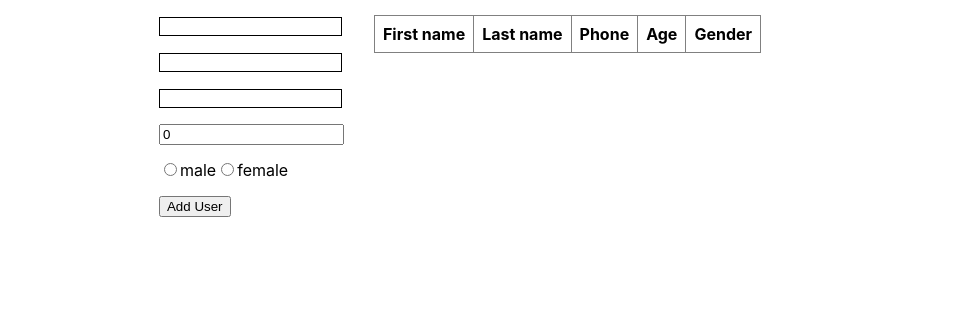
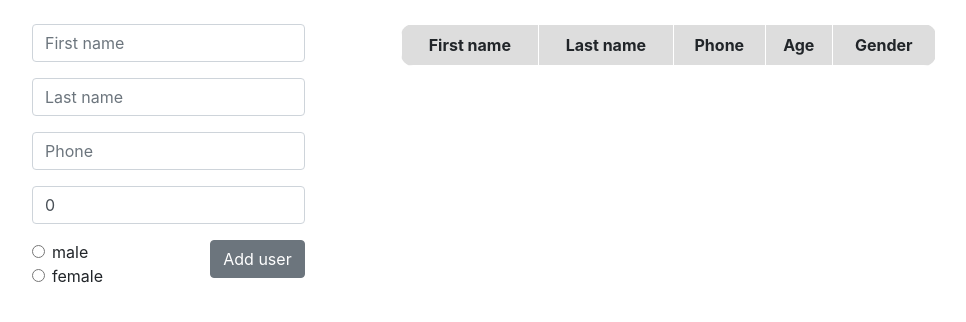
Before and after one commit to Shrigorevich/test-react, a React (Create React App) app: page / in a window 1280 px wide. Shown: the top 322 px of the page, without its empty margins (180-1146 px from the left). Built offline with nearby package versions, Linux system fonts and the light colour scheme.

Commit message:
Final uploading

```diff
--- a/public/index.html
+++ b/public/index.html
@@ -13,6 +13,7 @@
       user's mobile device or desktop. See https://developers.google.com/web/fundamentals/web-app-manifest/
     -->
     <link rel="manifest" href="%PUBLIC_URL%/manifest.json" />
+    <link rel="stylesheet" href="https://stackpath.bootstrapcdn.com/bootstrap/4.4.1/css/bootstrap.min.css" integrity="sha384-Vkoo8x4CGsO3+Hhxv8T/Q5PaXtkKtu6ug5TOeNV6gBiFeWPGFN9MuhOf23Q9Ifjh" crossorigin="anonymous">
     <!--
       Notice the use of %PUBLIC_URL% in the tags above.
       It will be replaced with the URL of the `public` folder during the build.
--- a/src/components/Table.js
+++ b/src/components/Table.js
@@ -3,8 +3,8 @@ import TableRow from "./TableRow";
 
 const Table = props => {
   return (
-    <div className="table">
-      <table border="1">
+    <div className="col-md-7 p-4">
+      <table>
         <thead>
           <tr>
             <th data-value="firstName" onClick={props.sorting}>First name</th>
--- a/src/components/TableRow.js
+++ b/src/components/TableRow.js
@@ -3,12 +3,15 @@ import React from "react";
 const TableRow = props => {
   return (
     <tr>
-      <td>{props.user.firstName}</td>
+      <td  className="rel">
+        <div className="del" onClick={() => props.deleteUser(props.user.phone)}></div>
+        {props.user.firstName}
+      </td>
       <td>{props.user.lastName}</td>
       <td>{props.user.phone}</td>
       <td>{props.user.age}</td>
-      <td>{props.user.gender ? "male" : "female"}</td>
-      <td onClick={() => props.deleteUser(props.user.phone)}>x</td>
+      <td>
+        {props.user.gender ? "male" : "female"}</td>
     </tr>
   );
 };
--- a/src/components/Wrapper.js
+++ b/src/components/Wrapper.js
@@ -3,8 +3,13 @@ import React, { useState, useEffect } from "react";
 import Table from "../components/Table";
 
 const Wrapper = () => {
-  const [error, setError] = useState(null);
-
+  const [error, setError] = useState({
+      firstName: false,
+      lastName: false,
+      phone: false,
+      gender: false,
+      age: false
+  });
   const [users, setUser] = useState({
     arr: JSON.parse(localStorage.getItem("users")) || []
   });
@@ -18,6 +23,7 @@ const Wrapper = () => {
       age: 0,
     }
   ));
+
 
   useEffect(() => {
     console.log(users.arr);
@@ -37,18 +43,36 @@ const Wrapper = () => {
 
   const validation = () => {
     if (form.firstName.length === 0) {
-      setError("Enter your first name");
+      setError(() => ({
+        ...error, firstName: true
+      }));
     } else if (form.lastName.length === 0) {
-      setError("Enter your last name");
+      setError(() => ({
+        ...error, lastName: true, firstName: false
+      }));
     } else if (form.phone.length !== 10 || /\D/.test(form.phone)) {
-      setError("Invalid number");
+      setError(() => ({
+        ...error, phone: true, lastName: false
+      }));
+    } else if (users.arr.filter(item => (item.phone == form.phone)).length != 0) {
+      setError(() => ({
+        ...error, phone: true
+      }));
     } else if (form.age < 18) {
-      setError("You are under 18 years old");
+      setError(() => ({
+        ...error, age: true, phone: false
+      }));
     } else {
       setUser(users => ({
         arr: [...users.arr, { ...form }]
       }));
-      setError(null);
+      setError({
+        firstName: false,
+        lastName: false,
+        phone: false,
+        gender: false,
+        age: false
+      });
       setForm({
         firstName: "",
         lastName: "",
@@ -83,75 +107,84 @@ const Wrapper = () => {
   }
 
   return (
-    <div className="wrapper">
-      <div className="form">
-        <div className="formElement">
+    <div className="wrapper row">
+      <div className="form col-5 p-4">
+        <div className="form-group px-5">
+          <div className="formElement mb-3">
             <input
               value={form.firstName}
               type="text"
               name="firstName"
-            placeholder=""
-            className=""
+              placeholder="First name"
+              className={error.firstName ? "form-control invalid" : "form-control"}
               onChange={changeHandler}
             />
           </div>
 
-        <div className="formElement">
+          <div className="formElement mb-3">
             <input
               value={form.lastName}
               type="text"
               name="lastName"
-            placeholder=""
-            className=""
+              placeholder="Last name"
+              className={error.lastName ? "form-control invalid" : "form-control"}
               onChange={changeHandler}
             />
           </div>
 
-        <div className="formElement">
+
+          <div className="formElement mb-3">
             <input
               value={form.phone}
               type="text"
               name="phone"
-            placeholder=""
-            className=""
+              placeholder="Phone"
+              className={error.phone ? "form-control invalid" : "form-control"}
               onChange={changeHandler}
             />
           </div>
 
-        <div className="formElement">
+          <div className="formElement mb-3">
             <input
               value={form.age}
               type="number"
               name="age"
-            placeholder=""
-            className=""
+              placeholder="Age"
+              className={error.age ? "form-control invalid" : "form-control"}
               onChange={changeHandler}
             />
           </div>
-
-        <div className="formElement">
+          <div className="form-row m-0 p-0 justify-content-between">
+            <div className="formElement mb-3">
+              <div className="form-check">
                 <input
+                  className="form-check-input"
                   type="radio"
                   name="gender"
                   id="male"
                   value="true"
-            onChange={changeHandler}
+                  onClick={changeHandler}
                 />
-          <label htmlFor="male">male</label>
-
+                <label className="form-check-label" htmlFor="male">male</label>
+              </div>
+              <div className="form-check">
                 <input
+                  className="form-check-input"
                   type="radio"
                   name="gender"
                   id="female"
                   value="false"
                   onClick={changeHandler}
                 />
-          <label htmlFor="female">female</label>
+                <label className="form-check-label" htmlFor="female">female</label>
               </div>
-        {error ? <span>{error}</span> : null}
+            </div>
             <div className="formElement">
-          <button onClick={validation}>Add User</button>
+              <button onClick={validation} type="button" className="btn btn-secondary">Add user</button>
             </div>
+          </div>
+        </div>
+
       </div>
       <Table
         users={users.arr.length === 0 ? null : users.arr}
--- a/src/index.css
+++ b/src/index.css
@@ -13,40 +13,55 @@ code {
 }
 
 .wrapper{
-  display: flex;
-  justify-content: center;
+  /* display: flex;
+  justify-content: center; */
+  width: 1000px;
+  margin: 0 auto;
 }
-.form{
-  display: flex;
-  flex-direction: column;
-  padding: 15px;
-}
-.table{
-  padding: 15px;
-}
+
 table{
+  width: 100%;
+  border-radius: 12px;
   border-collapse: collapse;
+  overflow: hidden;
 }
 th{
   cursor: pointer;
   padding: 8px;
+  background-color: #dddddd;
+  text-align: center;
+  border: 1px solid #fff;
 }
 td{
   padding: 8px;
+  text-align: center;
+  background-color: #fafafa;
+  border: 1px solid #fff;
 }
-.formElement{
-  margin: 0 0 15px 0;
+.rel{
+  position: relative;
 }
-input[type='text']{
-  border: 1px solid #000;
-   /* border-radius: 3px;
-   -webkit-border-radius: 3px;
-   -moz-border-radius: 3px;
-   -khtml-border-radius: 3px;
-   background: #ffffff !important;
-   outline: none;
-   height: 24px;
-   width: 120px;
-   font-size: 11px;
-   font-family: Tahoma;  */
+tr:hover td .del{
+  background: red;
+  left: 0px;
 }
+.del{
+  position: absolute;
+  width: 20px;
+  height: 20px;
+  padding: 0;
+  color: #fff;
+  background-color: red;
+  transition: all 0.25s;
+  top: 10px;
+  left:-21px;
+  border-radius: 0 5px 5px 0;
+  cursor: pointer;
+}
+.invalid{
+  border-color: red;
+  box-shadow: 0px 0px 10px 2px red;
+}
+.error{
+  color: red;
+}
```
Also changed, not shown: package.json (+6 -2 lines), 1 other file (tests, documents, lock files or other folders). Lines whose indentation alone changed are shown as unchanged.
